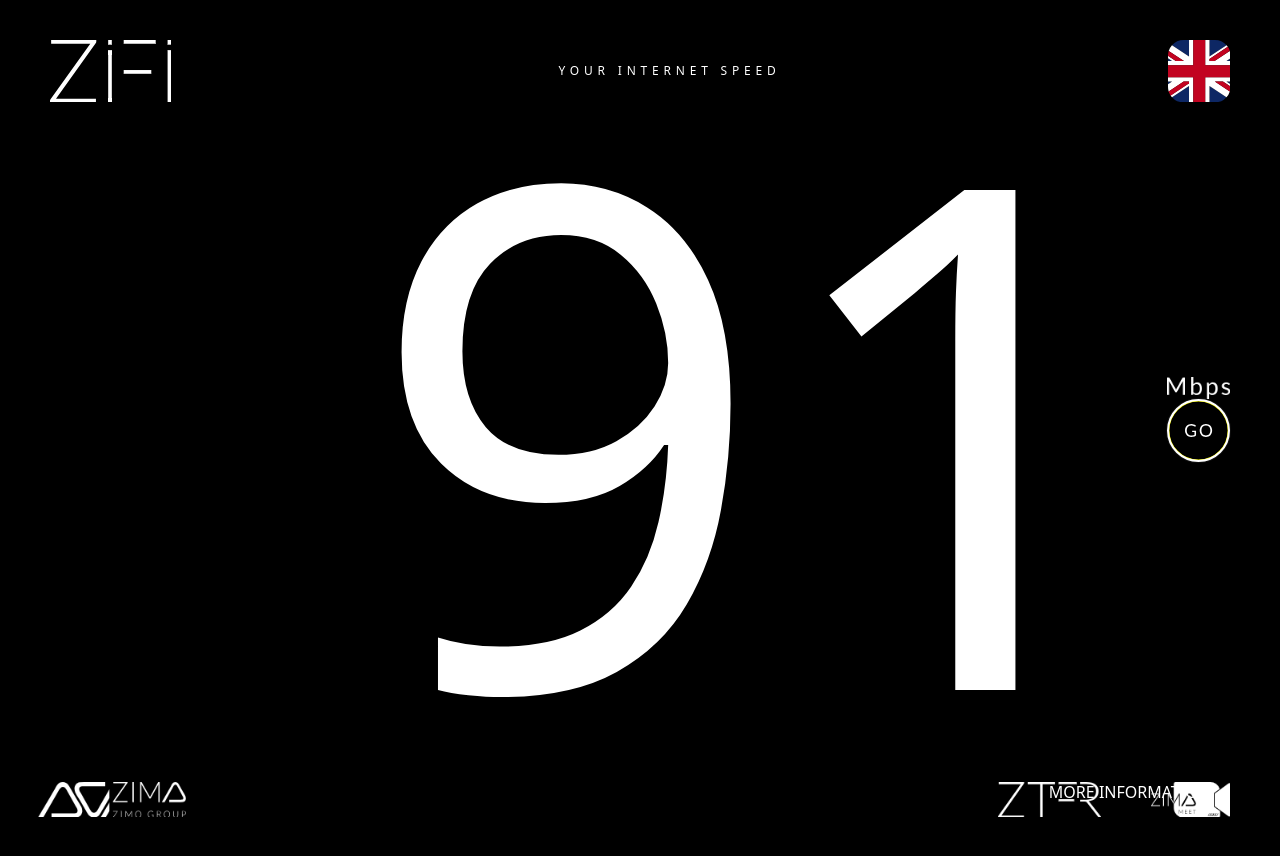
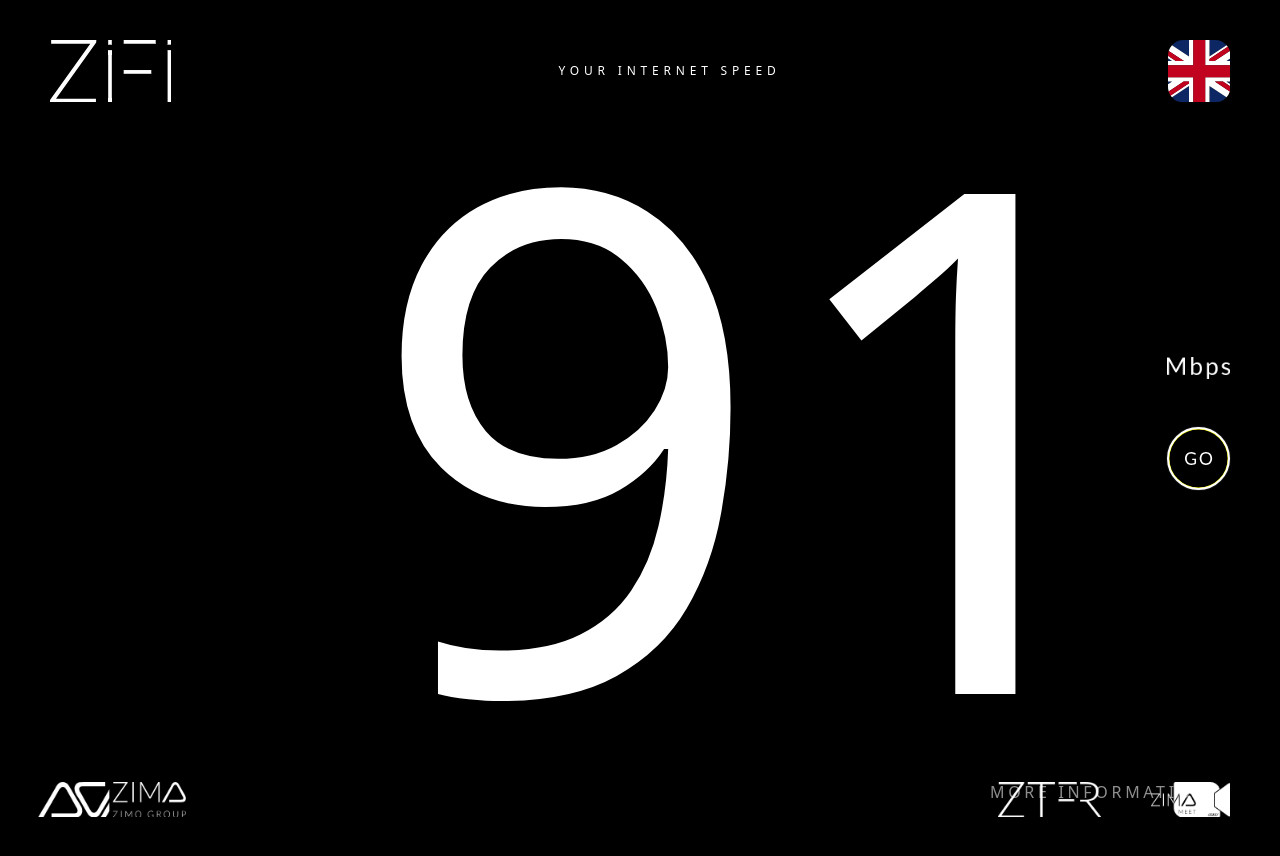
Before and after one commit to saadalisajjad/ZIFI, a React (Vite) app: page / in a window 1280 px wide. Both pictures are taken after a click on the button 1198 px from the left and 430 px from the top of the page. Shown: the top 856 px of the page. Built offline with nearby package versions, Linux system fonts and the light colour scheme.

Commit message:
fixed the font annd gave the spacing between them

```diff
--- a/src/components/SpeedTest/Calculation/CalculationSection.jsx
+++ b/src/components/SpeedTest/Calculation/CalculationSection.jsx
@@ -78,7 +78,7 @@ export default function CalculationSection({ showMoreInfo, setShowMoreInfo }) {
             {/* Go Button */}
             <div className="flex">
               <button
-                className="!bg-transparent !p-0 !rounded-full"
+                className="!bg-transparent !p-0 !rounded-full lg:mt-12 "
                 onClick={() => {
                   if (!calculate) setCalculate(true);
                   setHasCalculated(false);
@@ -99,7 +99,14 @@ export default function CalculationSection({ showMoreInfo, setShowMoreInfo }) {
         {/* Desktop Button */}
         <div className="flex flex-row justify-end hidden lg:flex">
           <button
-            className={`!bg-transparent uppercase transition-opacity duration-700 ${
+            className={`!bg-transparent uppercase transition-opacity duration-700   className="
+    text-center lg:text-left
+    lg:uppercase
+    lg:text-[#8f8f8f]
+    lg:font-light
+    lg:tracking-[0.23em]
+    lg:leading-none
+    lg:text-[17px]" ${
               showButton && !showMoreInfo
                 ? "opacity-100 pointer-events-auto"
                 : "opacity-0 pointer-events-none"
--- a/src/components/SpeedTest/MoreInformation/MoreInformationHeading/MoreInformationHeading.jsx
+++ b/src/components/SpeedTest/MoreInformation/MoreInformationHeading/MoreInformationHeading.jsx
@@ -7,9 +7,10 @@ export default function MoreInformationHeading() {
     lg:uppercase
     lg:text-[#8f8f8f]
     lg:font-light
-    lg:tracking-[0.45em]
+    lg:tracking-[0.27em]
     lg:leading-none
-    lg:text-[19px]
+    lg:text-[18px]
+    lg:pt-[60px]
   "
       >
         MORE INFORMATION
```
